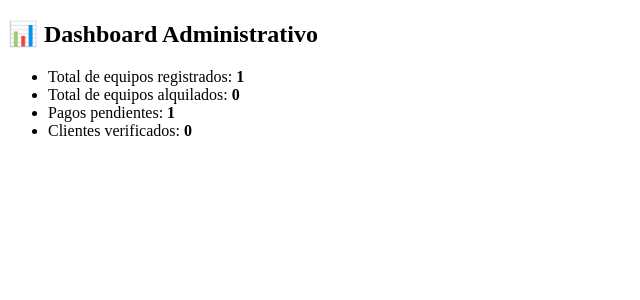
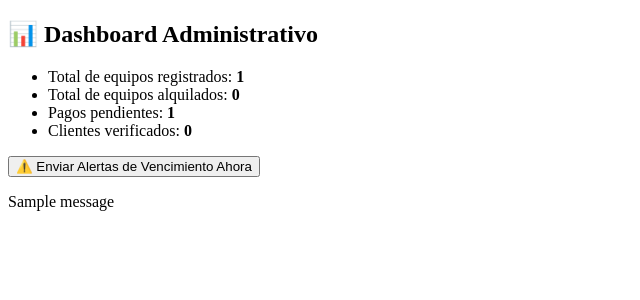
Before and after one commit to JabesGod/Software_Alquiler, a Django app: page /dashboard/ in a window 1280 px wide. Shown: the top 300 px of the page, without its empty margins (0-640 px from the left). Run offline with Django 5.2, Linux system fonts and the light colour scheme; tables that the repository leaves empty hold one stand-in row (values such as "Sample post"); one stand-in notice (Sample message) is shown.

Commit message:
ultima actualizacion momentanea de las funciones de equipo
:)

```diff
--- a/alquiler/templates/dashboard.html
+++ b/alquiler/templates/dashboard.html
@@ -1,13 +1,11 @@
 {% load static %}
 <!DOCTYPE html>
 <html lang="es">
-
 <head>
     <meta charset="UTF-8">
     <title>Dashboard Administrativo</title>
     <link rel="stylesheet" href="{% static 'alquiler/css/equipos.css' %}">
 </head>
-
 <body>
     <h2>📊 Dashboard Administrativo</h2>
 
@@ -17,5 +15,19 @@
         <li>Pagos pendientes: <strong>{{ pagos_pendientes }}</strong></li>
         <li>Clientes verificados: <strong>{{ clientes_verificados }}</strong></li>
     </ul>
+
+    <!-- Botón para ejecutar alertas -->
+    <form action="{% url 'ejecutar_alertas_vencimiento' %}" method="post">
+        {% csrf_token %}
+        <button type="submit">⚠️ Enviar Alertas de Vencimiento Ahora</button>
+    </form>
+
+    <!-- Mostrar mensaje de éxito -->
+    {% if messages %}
+        {% for mensaje in messages %}
+            <p>{{ mensaje }}</p>
+        {% endfor %}
+    {% endif %}
+
 </body>
 </html>
--- a/alquiler/views/equipo_views.py
+++ b/alquiler/views/equipo_views.py
@@ -6,8 +6,12 @@ import csv
 from django.http import HttpResponse
 from django.db import models
 from django.http import JsonResponse
-
-
+from django.core.mail import send_mail
+from django.utils import timezone
+from datetime import timedelta
+from alquiler.models import Alquiler
+from reportlab.pdfgen import canvas
+from django.contrib import messages
 
 def listar_equipos(request):
     equipos = Equipo.objects.all()
@@ -175,3 +179,43 @@ def dashboard_equipo(request, id):
         'equipo': equipo,
         'datos': datos
     })
+
+
+def enviar_alertas_vencimiento():
+    fecha_aviso = timezone.now().date() + timedelta(days=2)
+    proximos_a_vencer = Alquiler.objects.filter(
+        fecha_fin=fecha_aviso,
+        estado_alquiler='activo'
+    )
+
+    if proximos_a_vencer.exists():
+        print(f"Enviando alertas para alquileres que vencen el: {fecha_aviso}")
+    else:
+        print(f"No hay alquileres próximos a vencer para {fecha_aviso}")
+        return
+
+    for alquiler in proximos_a_vencer:
+        asunto = '⚠️ Aviso: Vencimiento Próximo del Alquiler'
+        mensaje = (f'Estimado {alquiler.cliente.nombre},\n\n'
+                   f'El alquiler del equipo "{alquiler.equipo}" '
+                   f'vence el día {alquiler.fecha_fin}.\n'
+                   'Por favor, realice la devolución o renovación correspondiente.\n\n'
+                   'Gracias,\nEquipo de soporte')
+
+        try:
+            send_mail(
+                asunto,
+                mensaje,
+                'noreply@tusitio.com',  # Cambia esto por tu correo configurado
+                [alquiler.cliente.email],
+                fail_silently=False,
+            )
+            print(f"Alerta enviada exitosamente a {alquiler.cliente.email}")
+        except Exception as e:
+            print(f"Error al enviar correo a {alquiler.cliente.email}: {e}")
+
+
+def ejecutar_alertas_vencimiento(request):
+    enviar_alertas_vencimiento()
+    messages.success(request, "Alertas enviadas correctamente.")
+    return redirect('dashboard_admin')
--- a/proyecto_alquiler/urls.py
+++ b/proyecto_alquiler/urls.py
@@ -4,7 +4,8 @@ from alquiler.views.equipo_views import (
     equipos_disponibles, cambiar_estado_equipo, equipos_por_estado,
     equipos_mas_alquilados, buscar_equipos, dashboard_admin,
     calendario_alquileres, actualizar_estados_masivo, exportar_equipos_csv,
-    historial_equipo, proxima_disponibilidad, equipos_similares, dashboard_equipo
+    historial_equipo, proxima_disponibilidad, equipos_similares, dashboard_equipo,
+    ejecutar_alertas_vencimiento
 )
 
 urlpatterns = [
@@ -26,6 +27,8 @@ urlpatterns = [
     path('equipos/<int:id>/proxima-disponibilidad/', proxima_disponibilidad, name='proxima_disponibilidad'),
     path('equipos/<int:id>/similares/', equipos_similares, name='equipos_similares'),
     path('equipos/<int:id>/dashboard/', dashboard_equipo, name='dashboard_equipo'),
+    path('ejecutar-alertas/', ejecutar_alertas_vencimiento, name='ejecutar_alertas_vencimiento'),
+
 ]
 
 # Manejo personalizado de errores
```
Also changed, not shown: proyecto_alquiler/settings.py (+16 -0 lines), 2 other files.
